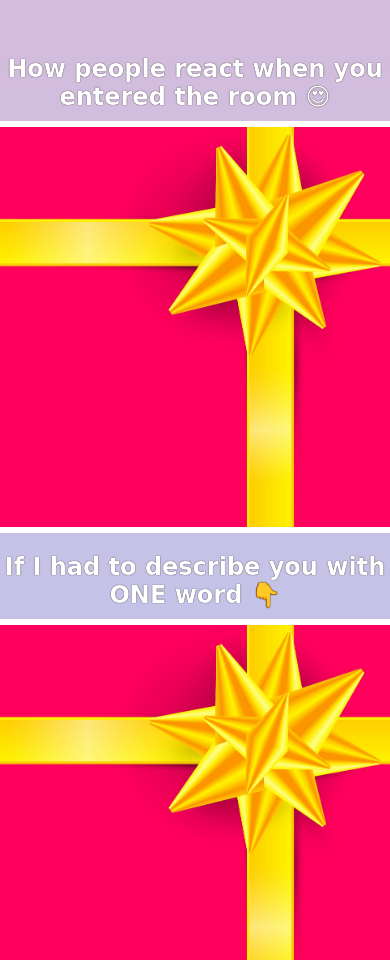
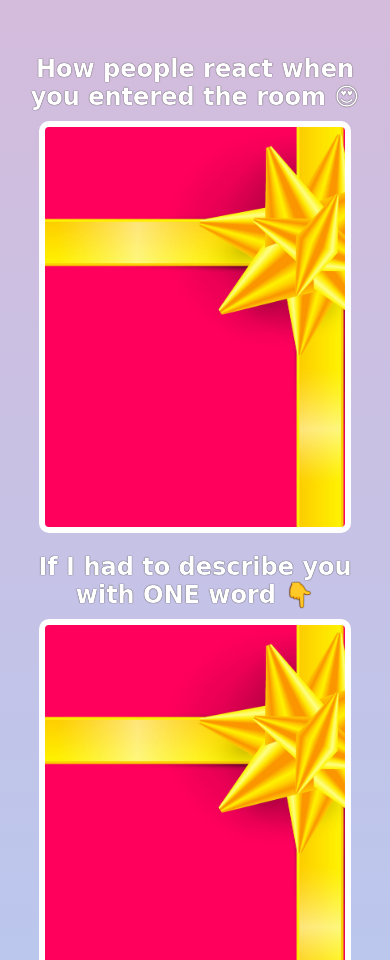
Before and after one commit to Fatima-hub333/Birthday_Gift_Website, a website: page index.html in a window 390 px wide. Shown: the part 1040-2000 px from the top of the page. Drawn offline with Linux system fonts and the light colour scheme; a web font is replaced by a local one.

Commit message:
Fix spacing issues

```diff
--- a/index.css
+++ b/index.css
@@ -66,16 +66,6 @@ h2 {
   background-image: url("images/happy.gif");
 }
 
-.gift2-img {
-  background-image: url("images/gift-cover.jpg");
-  background-size: cover;
-  margin: 0 auto;
-  width: 400px;
-  height: 400px;
-  border: 6px solid white;
-  border-radius: 10px;
-}
-
 #gift-img-hot:hover {
   background-image: url("images/hot.gif");
 }
@@ -105,3 +95,16 @@ h2 {
 a {
   color: white;
 }
+
+@media only screen and (max-width: 768px) {
+  .gift-img {
+    background-image: url("images/gift-cover.jpg");
+    background-size: cover;
+    width: 300px;
+    margin: auto;
+  }
+
+  #footer {
+    width: 320px;
+  }
+}
--- a/index.html
+++ b/index.html
@@ -26,22 +26,22 @@
 
   <div class="gift-section">
     <h2 class="gift-title">How people react when you entered the room 😍</h2>
-    <div class="gift2-img" id="gift-img-hot"></div>
+    <div class="gift-img" id="gift-img-hot"></div>
   </div>
 
   <div class="genius-section">
     <h2 class="gift-title">If I had to describe you with ONE word 👇</h2>
-    <div class="gift2-img" id="gift-img-genius"></div>
+    <div class="gift-img" id="gift-img-genius"></div>
   </div>
 
    <div class="badass-section">
     <h2 class="gift-title">The only person as badass as you 💪</h2>
-    <div class="gift2-img" id="gift-img-badass"></div>
+    <div class="gift-img" id="gift-img-badass"></div>
   </div>
 
   <div class="Cheers-section">
     <h2 class="gift-title">The only person as badass as you 💪</h2>
-    <div class="gift2-img" id="gift-img-cheers"></div>
+    <div class="gift-img" id="gift-img-cheers"></div>
   </div>
 
   <p id="footer">
```
